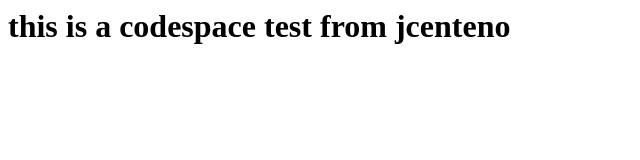
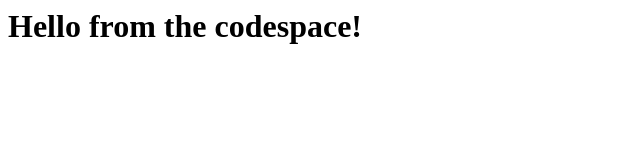
Before and after one commit to jcentenoClicklease/skills-code-with-codespaces, a plain HTML site: page index.html in a window 1280 px wide. Shown: the whole page, without its empty margins (0-640 px from the left). Drawn offline with Linux system fonts and the light colour scheme.

Commit message:
Adding hello from the codespace!

```diff
--- a/index.html
+++ b/index.html
@@ -1,3 +1,3 @@
 <html>
-  <h1>this is a codespace test from jcenteno</h1>
+  <h1>Hello from the codespace!</h1>
 </html>
```
